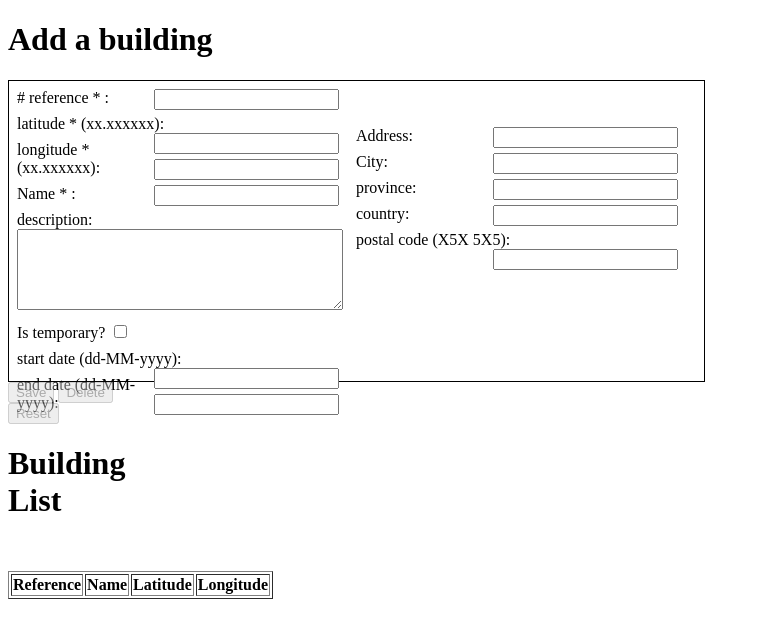
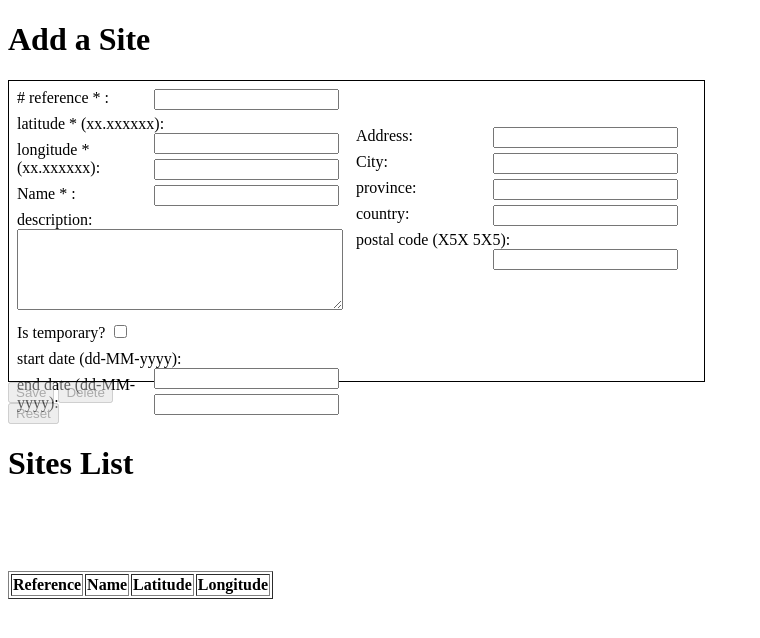
Before and after one commit to paulchamberland/MESTO, a PHP site: page /buildings.html in a window 1280 px wide. Shown: the top 638 px of the page, without its empty margins (0-760 px from the left). Run offline with PHP 8.4, Linux system fonts and the light colour scheme; lists and menus that the app fills with data are empty.

Commit message:
refactor of building over site
Building is rename Site, and correction of the postal code error that
didn't show up

```diff
--- a/MESTO_WEB_APP/buildings.html
+++ b/MESTO_WEB_APP/buildings.html
@@ -41,54 +41,54 @@
 
 </style>
 </head>
-<body data-ng-app="BuildingApp" data-ng-controller="buildingCTL">
-	<h1>Add a building</h1>
+<body data-ng-app="SiteApp" data-ng-controller="siteCTL">
+	<h1>Add a Site</h1>
 	<div >
-		<div data-ng-show="bldForm.$dirty && bldForm.$invalid">
-			<span class="error" data-ng-show="bldForm.reference.$error.required">Reference is required.</span>
-			<span class="error" data-ng-show="bldForm.latitude.$error.required">Latitude is required.</span>
-			<span class="error" data-ng-show="bldForm.latitude.$error.pattern">Invalid latitude format.</span>
-			<span class="error" data-ng-show="bldForm.longitude.$error.required">Longitude is required.</span>
-			<span class="error" data-ng-show="bldForm.longitude.$error.pattern">Invalid longitude format.</span>
-			<span class="error" data-ng-show="bldForm.bldName.$error.required">Name is required.</span>
-			<span class="error" data-ng-show="bldForm.cPostal.$error.pattern">Invalid postal code format.</span>
-			<span class="error" data-ng-show="bldForm.startDate.$error.pattern">Invalid start date format.</span>
-			<span class="error" data-ng-show="bldForm.endDate.$error.pattern">Invalid end date format.</span>
+		<div data-ng-show="siteForm.$dirty && siteForm.$invalid">
+			<span class="error" data-ng-show="siteForm.reference.$error.required">Reference is required.</span>
+			<span class="error" data-ng-show="siteForm.latitude.$error.required">Latitude is required.</span>
+			<span class="error" data-ng-show="siteForm.latitude.$error.pattern">Invalid latitude format.</span>
+			<span class="error" data-ng-show="siteForm.longitude.$error.required">Longitude is required.</span>
+			<span class="error" data-ng-show="siteForm.longitude.$error.pattern">Invalid longitude format.</span>
+			<span class="error" data-ng-show="siteForm.siteName.$error.required">Name is required.</span>
+			<span class="error" data-ng-show="siteForm.postalCode.$error.pattern">Invalid postal code format.</span>
+			<span class="error" data-ng-show="siteForm.startDate.$error.pattern">Invalid start date format.</span>
+			<span class="error" data-ng-show="siteForm.endDate.$error.pattern">Invalid end date format.</span>
 		</div>
         <span class="error">{{SQLErrors}}</span>
         <span class="t">{{SQLMsgs}}</span>
-		<form name="bldForm" novalidate >
-			<input type="hidden" id="id" name="id" data-ng-model="bld.id" />
+		<form name="siteForm" novalidate >
+			<input type="hidden" id="id" name="id" data-ng-model="site.id" />
 			<div class="section">
-				<div class="field"><label for="reference"># reference * :</label><input type="text" id="reference" name="reference" data-ng-model="bld.reference" required /></div>
-				<div class="field"><label for="latitude">latitude * (xx.xxxxxx):</label><input type="text" id="latitude" name="latitude" data-ng-model="bld.latitude" required data-ng-pattern="/^[0-9][0-9]\.[0-9]{6}$/" /></div>
-				<div class="field"><label for="longitude">longitude * (xx.xxxxxx):</label><input type="text" id="longitude" name="longitude" data-ng-model="bld.longitude" required data-ng-pattern="/^[0-9][0-9]\.[0-9]{6}$/" /></div>
-				<div class="field"><label for="bldName">Name * :</label><input type="text" id="bldName" name="bldName" data-ng-model="bld.bldName" required /></div>
-				<div class="field"><label for="description">description:</label><textarea cols="38" rows="5" id="description" name="description" data-ng-model="bld.description"></textarea></div>
-				<div class="field"><label for="isTemp">Is temporary?</label><input type="checkbox" id="isTemp" name="isTemp" data-ng-model="bld.isTemp"/></div>
-				<div class="field"><label for="startDate">start date (dd-MM-yyyy):</label><input type="text" id="startDate" name="startDate" data-ng-model="bld.startDate" data-ng-pattern="/^(?:(?:31(\/|-|\.)(?:0?[13578]|1[02]))\1|(?:(?:29|30)(\/|-|\.)(?:0?[1,3-9]|1[0-2])\2))(?:(?:1[6-9]|[2-9]\d)?\d{2})$|^(?:29(\/|-|\.)(?:0?2|(?:Feb))\3(?:(?:(?:1[6-9]|[2-9]\d)?(?:0[48]|[2468][048]|[13579][26])|(?:(?:16|[2468][048]|[3579][26])00))))$|^(?:0?[1-9]|1\d|2[0-8])(\/|-|\.)(?:(?:0?[1-9])|(?:1[0-2]))\4(?:(?:1[6-9]|[2-9]\d)?\d{2})$/" /></div>
-				<div class="field"><label for="endDate">end date (dd-MM-yyyy):</label><input type="text" id="endDate" name="endDate" data-ng-model="bld.endDate" data-ng-pattern="/^(?:(?:31(\/|-|\.)(?:0?[13578]|1[02]))\1|(?:(?:29|30)(\/|-|\.)(?:0?[1,3-9]|1[0-2])\2))(?:(?:1[6-9]|[2-9]\d)?\d{2})$|^(?:29(\/|-|\.)(?:0?2|(?:Feb))\3(?:(?:(?:1[6-9]|[2-9]\d)?(?:0[48]|[2468][048]|[13579][26])|(?:(?:16|[2468][048]|[3579][26])00))))$|^(?:0?[1-9]|1\d|2[0-8])(\/|-|\.)(?:(?:0?[1-9])|(?:1[0-2]))\4(?:(?:1[6-9]|[2-9]\d)?\d{2})$/" /></div>
+				<div class="field"><label for="reference"># reference * :</label><input type="text" id="reference" name="reference" data-ng-model="site.reference" required /></div>
+				<div class="field"><label for="latitude">latitude * (xx.xxxxxx):</label><input type="text" id="latitude" name="latitude" data-ng-model="site.latitude" required data-ng-pattern="/^[0-9][0-9]\.[0-9]{6}$/" /></div>
+				<div class="field"><label for="longitude">longitude * (xx.xxxxxx):</label><input type="text" id="longitude" name="longitude" data-ng-model="site.longitude" required data-ng-pattern="/^[0-9][0-9]\.[0-9]{6}$/" /></div>
+				<div class="field"><label for="siteName">Name * :</label><input type="text" id="siteName" name="siteName" data-ng-model="site.siteName" required /></div>
+				<div class="field"><label for="description">description:</label><textarea cols="38" rows="5" id="description" name="description" data-ng-model="site.description"></textarea></div>
+				<div class="field"><label for="isTemp">Is temporary?</label><input type="checkbox" id="isTemp" name="isTemp" data-ng-model="site.isTemp"/></div>
+				<div class="field"><label for="startDate">start date (dd-MM-yyyy):</label><input type="text" id="startDate" name="startDate" data-ng-model="site.startDate" data-ng-pattern="/^(?:(?:31(\/|-|\.)(?:0?[13578]|1[02]))\1|(?:(?:29|30)(\/|-|\.)(?:0?[1,3-9]|1[0-2])\2))(?:(?:1[6-9]|[2-9]\d)?\d{2})$|^(?:29(\/|-|\.)(?:0?2|(?:Feb))\3(?:(?:(?:1[6-9]|[2-9]\d)?(?:0[48]|[2468][048]|[13579][26])|(?:(?:16|[2468][048]|[3579][26])00))))$|^(?:0?[1-9]|1\d|2[0-8])(\/|-|\.)(?:(?:0?[1-9])|(?:1[0-2]))\4(?:(?:1[6-9]|[2-9]\d)?\d{2})$/" /></div>
+				<div class="field"><label for="endDate">end date (dd-MM-yyyy):</label><input type="text" id="endDate" name="endDate" data-ng-model="site.endDate" data-ng-pattern="/^(?:(?:31(\/|-|\.)(?:0?[13578]|1[02]))\1|(?:(?:29|30)(\/|-|\.)(?:0?[1,3-9]|1[0-2])\2))(?:(?:1[6-9]|[2-9]\d)?\d{2})$|^(?:29(\/|-|\.)(?:0?2|(?:Feb))\3(?:(?:(?:1[6-9]|[2-9]\d)?(?:0[48]|[2468][048]|[13579][26])|(?:(?:16|[2468][048]|[3579][26])00))))$|^(?:0?[1-9]|1\d|2[0-8])(\/|-|\.)(?:(?:0?[1-9])|(?:1[0-2]))\4(?:(?:1[6-9]|[2-9]\d)?\d{2})$/" /></div>
 			</div>
 			<div class="section2">
-				<div class="field"><label for="address">Address:</label><input type="text" id="address" name="address" data-ng-model="bld.address" /></div>
-				<div class="field"><label for="city">City:</label><input type="text" id="city" name="city" data-ng-model="bld.city" /></div>
-				<div class="field"><label for="province">province:</label><input type="text" id="province" name="province" data-ng-model="bld.province" /></div>
-				<div class="field"><label for="country">country:</label><input type="text" id="country" name="country" data-ng-model="bld.country" /></div>
-				<div class="field"><label for="postalCode">postal code (X5X 5X5):</label><input type="text" id="postalCode" name="postalCode" data-ng-model="bld.postalCode" data-ng-pattern="/^(?!.*[DFIOQU])[A-VXY][0-9][A-Z] [0-9][A-Z][0-9]$/" /></div>
+				<div class="field"><label for="address">Address:</label><input type="text" id="address" name="address" data-ng-model="site.address" /></div>
+				<div class="field"><label for="city">City:</label><input type="text" id="city" name="city" data-ng-model="site.city" /></div>
+				<div class="field"><label for="province">province:</label><input type="text" id="province" name="province" data-ng-model="site.province" /></div>
+				<div class="field"><label for="country">country:</label><input type="text" id="country" name="country" data-ng-model="site.country" /></div>
+				<div class="field"><label for="postalCode">postal code (X5X 5X5):</label><input type="text" id="postalCode" name="postalCode" data-ng-model="site.postalCode" data-ng-pattern="/^(?!.*[DFIOQU])[A-VXY][0-9][A-Z] [0-9][A-Z][0-9]$/" /></div>
 			</div>
 		</form>
-		<button data-ng-click="save();" ng-disabled="bldForm.$pristine || bldForm.$invalid">Save</button>
+		<button data-ng-click="save();" ng-disabled="siteForm.$pristine || siteForm.$invalid">Save</button>
 		<button data-ng-click="delete();" ng-disabled="!canDelete">Delete</button>
-        <button data-ng-click="resetFrm();" ng-disabled="bldForm.$pristine">Reset</button>
+        <button data-ng-click="resetFrm();" ng-disabled="siteForm.$pristine">Reset</button>
 	</div>
 
 	<div>
-        <h1>Building List</h1>
+        <h1>Sites List</h1>
         <span class="error" data-ng-show="lstError">{{lstError}}</span>
 		<table border="1">
             <tr ><th>Reference</th><th>Name</th><th>Latitude</th><th>Longitude</th></tr>
-			<tr data-ng-repeat="b in bldList" data-ng-click="loadBld(b)">
-				<td>{{b.reference}}</td><td>{{b.bldName}}</td><td>{{b.latitude}}</td><td>{{b.longitude}}</td>
+			<tr data-ng-repeat="s in siteList" data-ng-click="loadSite(s)">
+				<td>{{s.reference}}</td><td>{{s.siteName}}</td><td>{{s.latitude}}</td><td>{{s.longitude}}</td>
 			</tr>
 		</table>
 	</div>
@@ -126,16 +126,16 @@
         }
         })();
 
-		var app = angular.module('BuildingApp', []);
+		var app = angular.module('SiteApp', []);
 
-		app.controller('buildingCTL', function($scope, $http) {
+		app.controller('siteCTL', function($scope, $http) {
             var ACTIVITY_DELETE = "del";
 
-			$scope.bld = {id: "",
+			$scope.site = {id: "",
 							reference :"",
 							latitude:"",
 							longitude:"",
-							bldName:"",
+							siteName:"",
 							description:"",
 							isTemp:false, // TODO: usefull or not? Need to be store or calculate?
 							startDate:"",
@@ -145,14 +145,14 @@
 							province:"",
 							country:"",
 							postalCode:""};
-            var emptyBld = {};
+            var emptySite = {};
             $scope.canDelete = false;
 
-            $scope.bld_init = {id: "1",
+            $scope.site_init = {id: "1",
 							reference :"test",
 							latitude:"12.123456",
 							longitude:"43.123456",
-							bldName:"test4",
+							siteName:"test4",
 							description:"test5",
 							isTemp:true, // TODO: usefull or not? Need to be store or calculate?
 							startDate:"12-12-12",
@@ -162,50 +162,50 @@
 							province:"test11",
 							country:"test12",
 							postalCode:"X5X 5X5"};
-			/*$scope.bld.validation = function() {
+			/*$scope.site.validation = function() {
 
 			}*/
 
             function init() {
                 loadList();
-                emptyBld = angular.copy($scope.bld);
+                emptySite = angular.copy($scope.site);
             }
 
-            $scope.loadBld = function (p_bld) {
-                $scope.bld = angular.copy(p_bld);
-                $scope.bld.startDate = new Date($scope.bld.startDate).toDMY();
-                $scope.bld.endDate = new Date($scope.bld.endDate).toDMY();
-                $scope.bldForm.$setPristine();
+            $scope.loadSite = function (p_site) {
+                $scope.site = angular.copy(p_site);
+                $scope.site.startDate = new Date($scope.site.startDate).toDMY();
+                $scope.site.endDate = new Date($scope.site.endDate).toDMY();
+                $scope.siteForm.$setPristine();
                 $scope.canDelete = true;
             };
 
             $scope.resetFrm = function () {
-                $scope.bld = angular.copy(emptyBld);
-                $scope.bldForm.$setPristine();
+                $scope.site = angular.copy(emptySite);
+                $scope.siteForm.$setPristine();
                 $scope.canDelete = false;
             };
 
             $scope.save = function () {
-                if ($scope.bldForm.$dirty && $scope.bldForm.$valid) {
+                if ($scope.siteForm.$dirty && $scope.siteForm.$valid) {
                     // TODO: Add validation to compare date...
                     $http({
                         method: 'POST',
-                        url: "/MESTO/MESTO_WEB_APP/php/saveBuilding.php",
+                        url: "/MESTO/MESTO_WEB_APP/php/saveBuilding.php", // TODO: Make a config with path
                         data: {
-                            id : $scope.bldForm.id.$modelValue,
-							reference : $scope.bldForm.reference.$modelValue,
-							latitude : $scope.bldForm.latitude.$modelValue,
-							longitude : $scope.bldForm.longitude.$modelValue,
-							bldName : $scope.bldForm.bldName.$modelValue,
-							description : $scope.bldForm.description.$modelValue,
-							isTemp : $scope.bldForm.isTemp.$modelValue,
-							startDate : new Date($scope.bldForm.startDate.$modelValue).toYMD(),
-							endDate : new Date($scope.bldForm.endDate.$modelValue).toYMD(),
-							address : $scope.bldForm.address.$modelValue,
-							city : $scope.bldForm.city.$modelValue,
-							province : $scope.bldForm.province.$modelValue,
-							country : $scope.bldForm.country.$modelValue,
-							postalCode : $scope.bldForm.postalCode.$modelValue
+                            id : $scope.siteForm.id.$modelValue,
+							reference : $scope.siteForm.reference.$modelValue,
+							latitude : $scope.siteForm.latitude.$modelValue,
+							longitude : $scope.siteForm.longitude.$modelValue,
+							siteName : $scope.siteForm.siteName.$modelValue,
+							description : $scope.siteForm.description.$modelValue,
+							isTemp : $scope.siteForm.isTemp.$modelValue,
+							startDate : new Date($scope.siteForm.startDate.$modelValue).toYMD(),
+							endDate : new Date($scope.siteForm.endDate.$modelValue).toYMD(),
+							address : $scope.siteForm.address.$modelValue,
+							city : $scope.siteForm.city.$modelValue,
+							province : $scope.siteForm.province.$modelValue,
+							country : $scope.siteForm.country.$modelValue,
+							postalCode : $scope.siteForm.postalCode.$modelValue
                         },
                         headers : {'Content-Type':'application/x-www-form-urlencoded; charset=UTF-8'}
                     }).success(
@@ -231,9 +231,9 @@
             $scope.delete = function() {
                 $http({
                         method: 'POST',
-                        url: "/MESTO/MESTO_WEB_APP/php/saveBuilding.php",
+                        url: "/MESTO/MESTO_WEB_APP/php/saveBuilding.php", // TODO: Make a config with path
                         data: {
-                            id : $scope.bldForm.id.$modelValue,
+                            id : $scope.siteForm.id.$modelValue,
 							activity : ACTIVITY_DELETE
                         },
                         headers : {'Content-Type':'application/x-www-form-urlencoded; charset=UTF-8'}
@@ -261,9 +261,9 @@
             };
 
             function loadList () {
-                $http.post("/MESTO/MESTO_WEB_APP/php/DAOBuilding.php").success(
+                $http.post("/MESTO/MESTO_WEB_APP/php/DAOBuilding.php").success( // TODO: Make a config with path
                     function(data) {
-                        $scope.bldList = data;
+                        $scope.siteList = data;
                     }
                 ).error(
                     function(data, status, headers, config, statusText) {
--- a/MESTO_WEB_APP/index.html
+++ b/MESTO_WEB_APP/index.html
@@ -40,7 +40,7 @@
 
   <div id="header"><h1>MESTO</h1>
   <br/>
-  <a href="./buildings.html">manage buildings</a>
+  <a href="./buildings.html">manage sites</a>
    <br/>
   </div>
 
--- a/MESTO_WEB_APP/php/DAOBuilding.php
+++ b/MESTO_WEB_APP/php/DAOBuilding.php
@@ -1,10 +1,10 @@
 <?php
-class bld { // structure of a building
+class site { // structure of a site
 	public $id;
 	public $reference;
 	public $latitude;
 	public $longitude;
-	public $bldName;
+	public $siteName;
 	public $description;
 	public $address;
 	public $city;
@@ -20,10 +20,10 @@
 try {
 	$con = new PDO("mysql:host=localhost;dbname=mesto", "root", "");
 	$con->setAttribute(PDO::ATTR_ERRMODE, PDO::ERRMODE_EXCEPTION);
-	$stmt = $con->prepare("SELECT * from building;");
+	$stmt = $con->prepare("SELECT * from site;");
 	$stmt->execute();
 
-	$json = json_encode($stmt->fetchAll(PDO::FETCH_CLASS, "bld"));
+	$json = json_encode($stmt->fetchAll(PDO::FETCH_CLASS, "site"));
 
     header('Content-Type: application/json');
     if (!$json)
```
Also changed, not shown: MESTO_WEB_APP/SQL/mesto.sql (+5 -5 lines), MESTO_WEB_APP/php/saveBuilding.php (+17 -17 lines).
